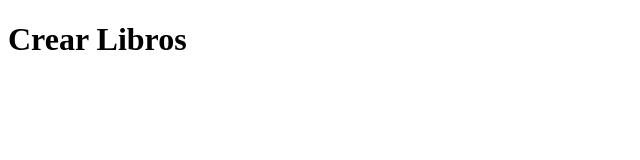
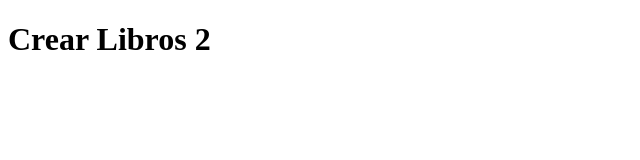
Before and after one commit to celioalvarez/html-1, a plain HTML site: page index.html in a window 1280 px wide. Shown: the full height of the page, 0-640 px from the left. Drawn offline with Linux system fonts and the light colour scheme.

Commit message:
cambiar el titulo

```diff
--- a/index.html
+++ b/index.html
@@ -7,6 +7,6 @@
     <title>Document</title>
 </head>
 <body>
-    <h1>Crear Libros</h1>
+    <h1>Crear Libros 2</h1>
 </body>
 </html>
```
